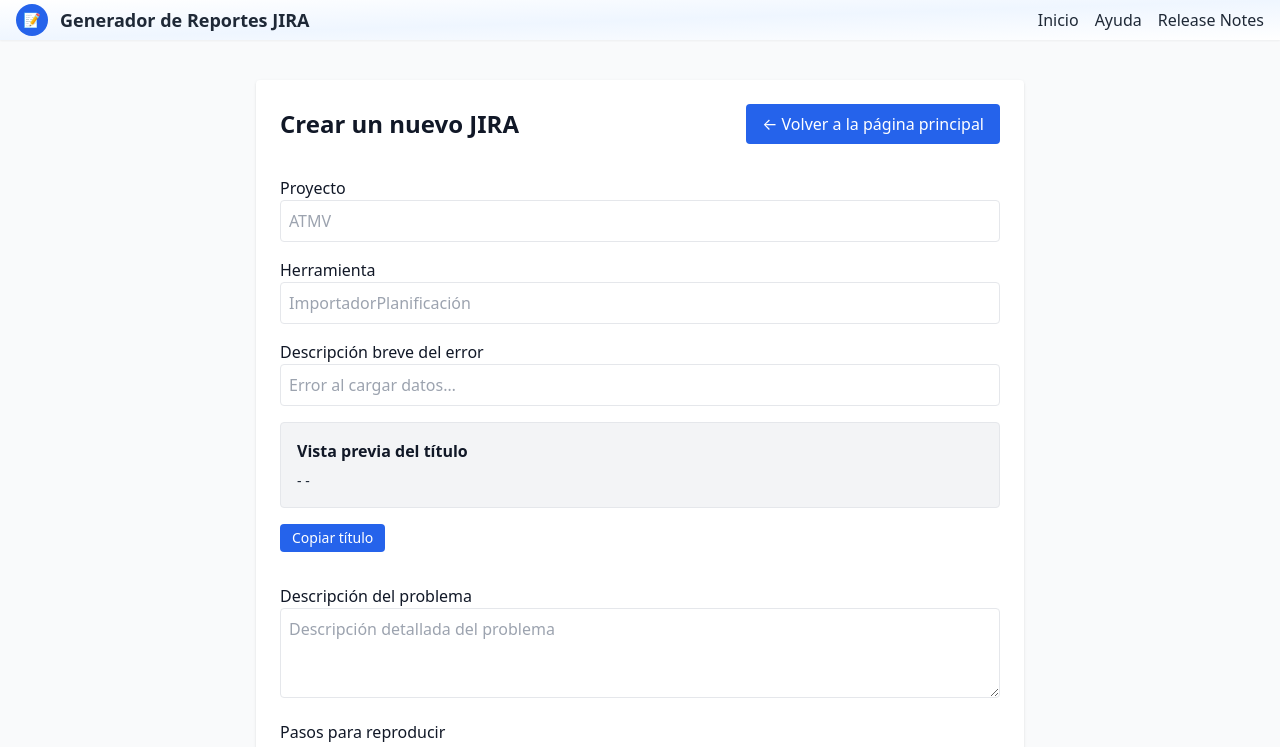
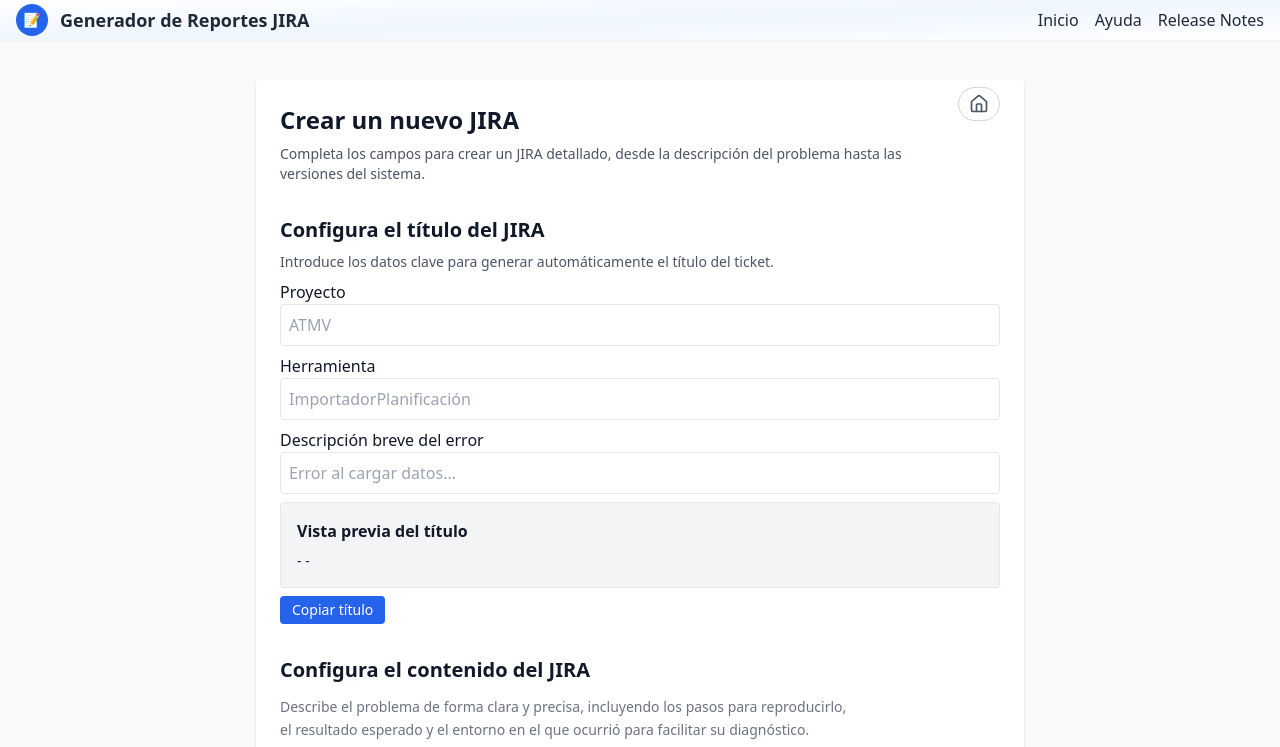
Before and after one commit to albope/jira-report-tool, a Next.js app: page /create-jira in a window 1280 px wide. Shown: the top 747 px of the page. Built offline with nearby package versions, Linux system fonts and the light colour scheme.

Commit message:
Mejoras página JIRA 12

```diff
--- a/package.json
+++ b/package.json
@@ -18,6 +18,7 @@
     "jspdf": "^3.0.0",
     "jspdf-autotable": "^5.0.2",
     "jszip": "^3.10.1",
+    "lucide-react": "^0.508.0",
     "next": "15.1.7",
     "react": "^19.0.0",
     "react-dom": "^19.0.0",
--- a/src/components/CreateJiraForm.tsx
+++ b/src/components/CreateJiraForm.tsx
@@ -9,6 +9,7 @@ import {
   DropResult,
 } from "@hello-pangea/dnd";
 import JiraPreview from "./JiraPreview";
+import { Home } from "lucide-react";
 
 /* ─────────────────── Tipos ─────────────────── */
 type EnvHidden = {
@@ -172,11 +173,11 @@ export default function CreateJiraForm() {
     const sec = (t: string, c: string) => `${bold(t)}\n${c.trim() || "_"}`;
 
     const envLines = [
-      !hidden.server   && env.server   && `- **Servidor de pruebas**: ${env.server}`,
+      !hidden.server && env.server && `- **Servidor de pruebas**: ${env.server}`,
       !hidden.clientIP && env.clientIP && `- **IP Cliente**: ${env.clientIP}`,
-      !hidden.browser  && env.browser  && `- **Navegador**: ${env.browser}`,
-      !hidden.db       && env.db       && `- **Base de datos**: ${env.db}`,
-      !hidden.entorno  && env.entorno  && `- **Entorno**: ${env.entorno}`,
+      !hidden.browser && env.browser && `- **Navegador**: ${env.browser}`,
+      !hidden.db && env.db && `- **Base de datos**: ${env.db}`,
+      !hidden.entorno && env.entorno && `- **Entorno**: ${env.entorno}`,
       ...customFields.map((f) => `- **${f.label}**: ${f.value}`),
     ]
       .filter(Boolean)
@@ -234,19 +235,47 @@ export default function CreateJiraForm() {
       )}
 
       <div className="max-w-3xl mx-auto space-y-8 bg-white p-6 rounded shadow">
+
+        <>
           {/* Cabecera */}
-        <div className="flex items-center justify-between">
+          <div className="flex items-center justify-between mb-6">
+            <div>
               <h2 className="text-2xl font-bold">Crear un nuevo JIRA</h2>
+              <p className="text-gray-600 text-sm mt-2">
+                Completa los campos para crear un JIRA detallado, desde la descripción del problema hasta las versiones del sistema.
+              </p>
+            </div>
+
+            {/* envuelve tu header en `relative` y añade: */}
             <button
               onClick={() => router.push("/")}
-            className="bg-blue-600 text-white px-4 py-2 rounded hover:bg-gray-600 transition-colors"
+              title="Volver al inicio"
+              className="
+    inline-flex items-center justify-center
+    px-2.5 py-1.5
+    rounded-full
+    border border-gray-300
+    text-gray-600
+    hover:bg-blue-600 hover:text-white
+    transition-colors duration-150
+    relative
+    -mt-20
+  "
             >
-            ← Volver a la página principal
+              <Home className="h-5 w-5" />
             </button>
           </div>
+        </>
+        {/* Datos básicos */}
+        {/* ---------- Sección Título del JIRA ---------- */}
+        <section className="space-y-2">
+          <h3 className="text-xl font-semibold text-gray-900">
+            Configura el título del JIRA
+          </h3>
+          <p className="text-sm text-gray-600">
+            Introduce los datos clave para generar automáticamente el título del ticket.
+          </p>
 
-        {/* Datos básicos */}
-        <section className="space-y-4">
           <Input
             label="Proyecto"
             value={project}
@@ -270,12 +299,21 @@ export default function CreateJiraForm() {
 
           <button
             onClick={() => handleCopy(title, "Título copiado")}
-            className="bg-blue-600 text-white px-3 py-1 rounded hover:bg-blue-700 text-sm"
+            className="bg-blue-600 text-white px-3 py-1 rounded hover:bg-blue-700 text-sm mt-2"
           >
             Copiar título
           </button>
         </section>
 
+{/* ---------- Sección Detalles del Problema y Entorno ---------- */}
+<section className="space-y-3 mb-8">
+  <h3 className="text-xl font-semibold text-gray-900">
+    Configura el contenido del JIRA
+  </h3>
+  <p className="text-sm text-gray-500 leading-relaxed max-w-xl">
+    Describe el problema de forma clara y precisa, incluyendo los pasos para reproducirlo, el resultado esperado y el entorno en el que ocurrió para facilitar su diagnóstico.
+  </p>
+</section>
         {/* Detalle problema */}
         <section className="space-y-4">
           <TextArea
```
Also changed, not shown: 1 other file (tests, documents, lock files or other folders). Lines whose indentation alone changed are shown as unchanged.
